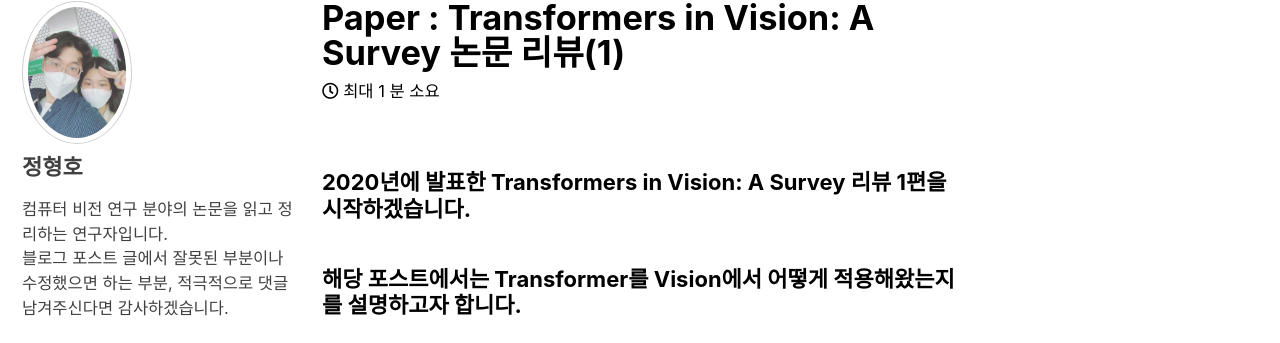
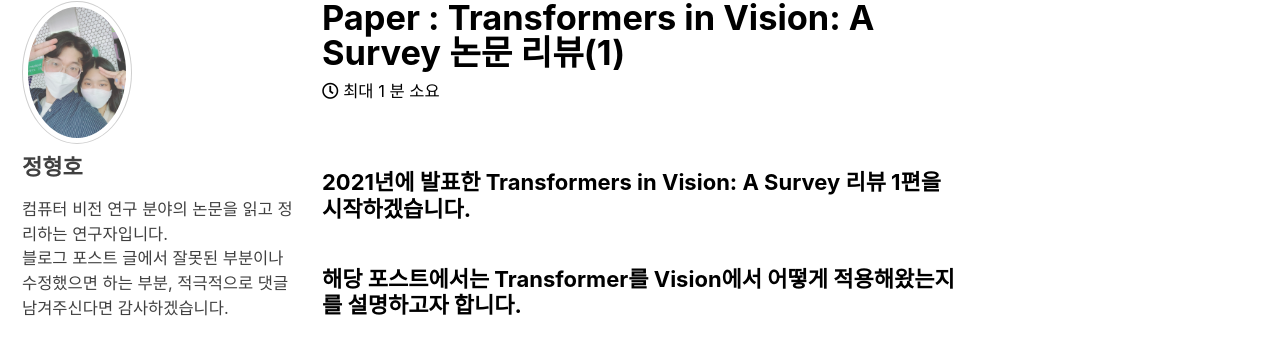
Before and after one commit to hhjung1202/hhjung1202.github.com, a Jekyll site: the page built from _posts/2021-06-22-transformer-vision-survey.md, in a window 1280 px wide and 900 px high. Shown: the part 177-520 px from the top of the window. Built offline with Jekyll 4.4.1, drawn with Linux system fonts in a browser that asks for light colours; cached includes are drawn as plain includes; comment, search, counter and statistics services are not loaded.

Commit message:
2021-06-22-transformer-vision-survey 년도 수정

```diff
--- a/_posts/2021-06-22-transformer-vision-survey.md
+++ b/_posts/2021-06-22-transformer-vision-survey.md
@@ -10,5 +10,5 @@ use_math: true
 comments: true
 ---
 
-###### 2020년에 발표한 Transformers in Vision: A Survey 리뷰 1편을 시작하겠습니다.
+###### 2021년에 발표한 Transformers in Vision: A Survey 리뷰 1편을 시작하겠습니다.
 ###### 해당 포스트에서는 Transformer를 Vision에서 어떻게 적용해왔는지를 설명하고자 합니다.
```
